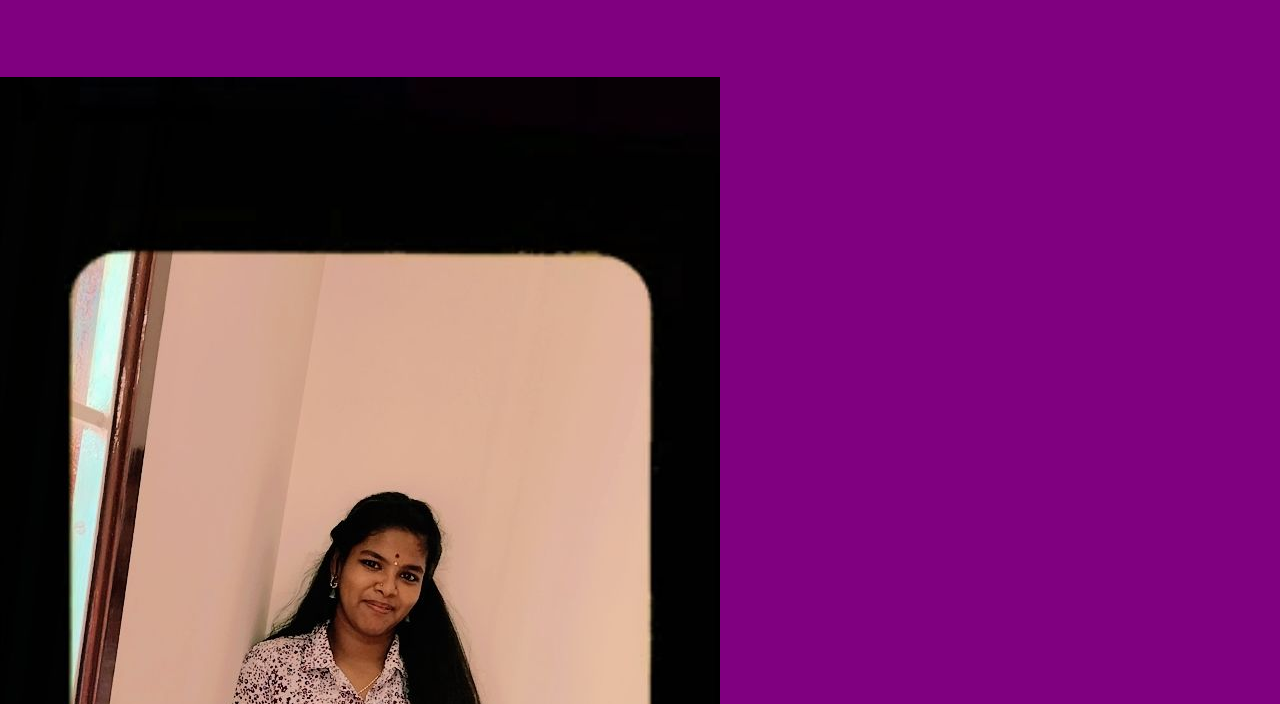
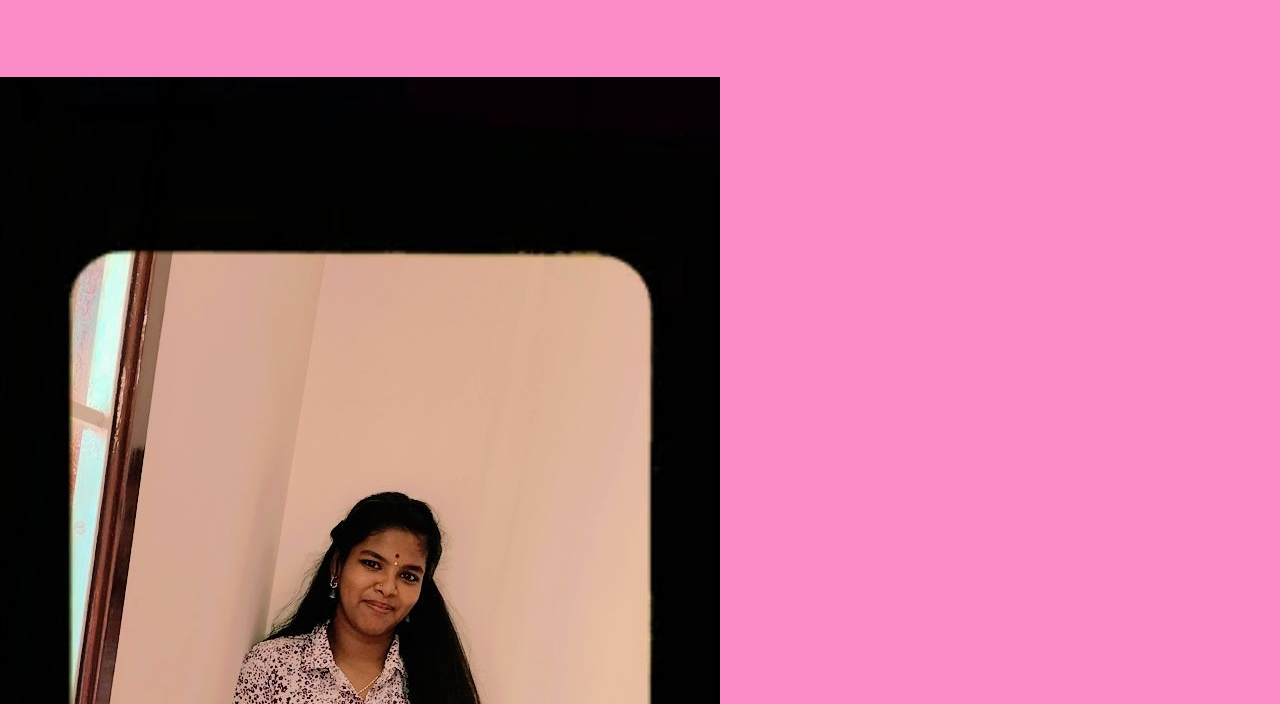
Before and after one commit to sangeetha03-csbs/SANGEETHA-S-portfolio, a plain HTML site: page index.html in a window 1280 px wide. Shown: the part 365-1069 px from the top of the page. Drawn offline with Linux system fonts and the light colour scheme.

Commit message:
Update index.html

```diff
--- a/index.html
+++ b/index.html
@@ -9,7 +9,7 @@
 body {
     margin: 0;
     font-family: Arial, Helvetica, sans-serif;
-    background: #800080;
+    background: #fc8cc7;
     colour:#ffffff;
 }
 
```
